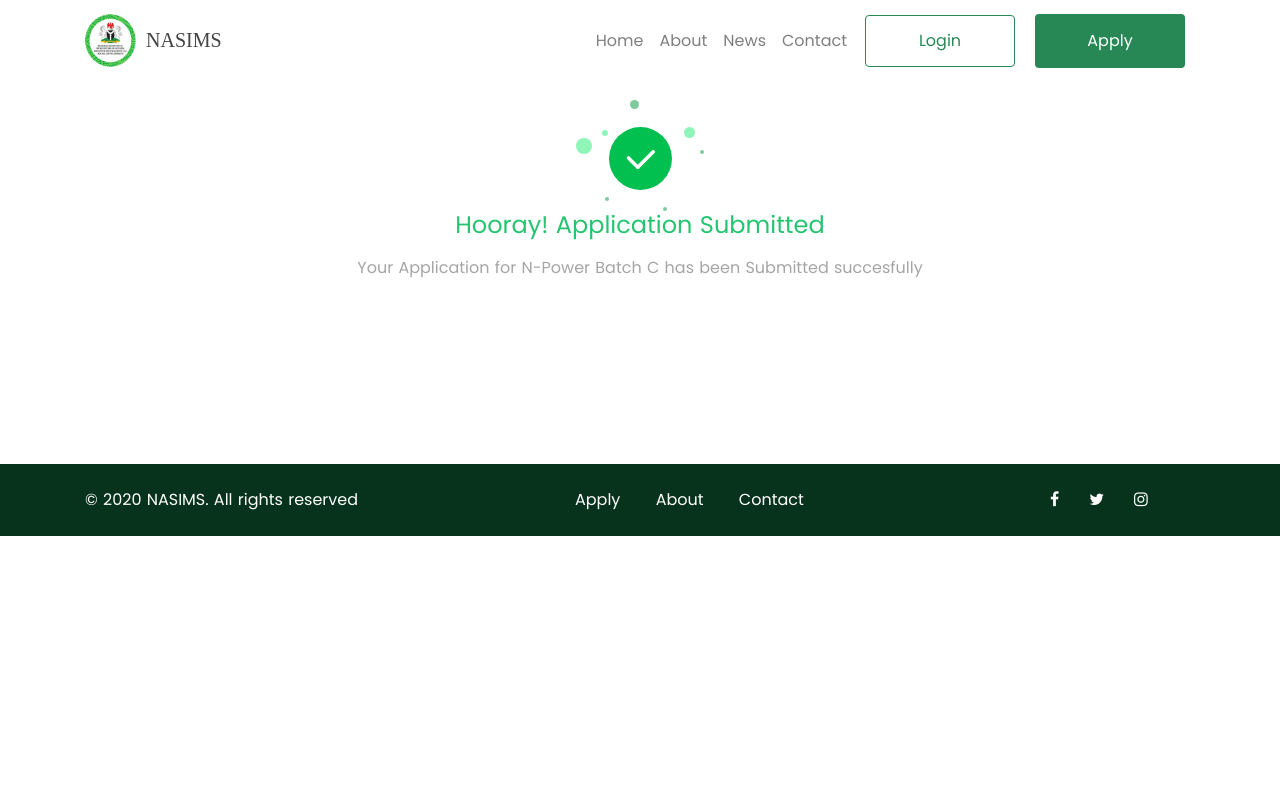
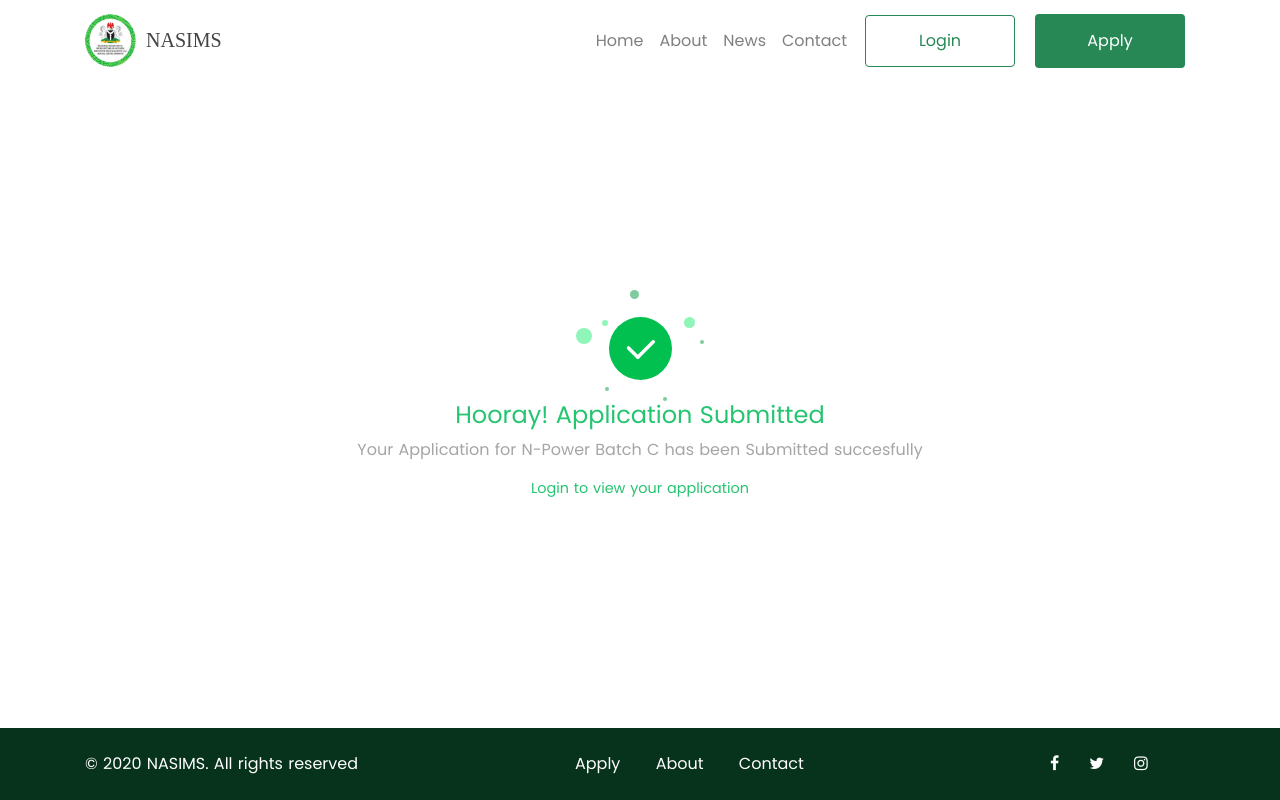
Before and after one commit to pasDamola/Nassims-App, a Nuxt app: page /confirm in a window 1280 px wide. Built offline with nearby package versions, Linux system fonts and the light colour scheme.

Commit message:
Changed url

```diff
--- a/pages/apply.vue
+++ b/pages/apply.vue
@@ -788,7 +788,7 @@
       this.btnText = 'Loading...'
       this.$axios
         .post(
-          'https://guarded-cliffs-51823.herokuapp.com/sample/post/applicants',
+          'https://sleepy-wildwood-51098.herokuapp.com/sample/post/applicants',
           this.form,
           {
             headers: {
--- a/pages/confirm.vue
+++ b/pages/confirm.vue
@@ -5,20 +5,23 @@
       <h3 class="hooray-application">
         Hooray! Application Submitted
       </h3>
-      <div>&nbsp;</div>
-      <div>&nbsp;</div>
       <p class="nbatch-paragraph">
         Your Application for N-Power Batch C has been Submitted succesfully
       </p>
-      <div>&nbsp;</div>
-      <div>&nbsp;</div>
+      <a href="/login" class="small">
+        Login to view your application
+      </a>
     </div>
   </main>
 </template>
 
-<style>
+<style lang="scss">
 .main3 {
-  padding: 100px;
+  /* padding: 100px; */
+  height: calc(100vh - 92px);
+  display: flex;
+  align-items: center;
+  justify-content: center;
   margin-bottom: 20px;
 }
 
@@ -45,6 +48,15 @@
   font-weight: 500;
   letter-spacing: 0;
   text-align: center;
-  margin-top: -40px;
+}
+
+.small {
+  font-size: 0.9rem;
+  color: #25c470;
+  &:hover {
+    color: #25c470;
+    opacity: 0.9;
+    text-decoration: none;
+  }
 }
 </style>
```
